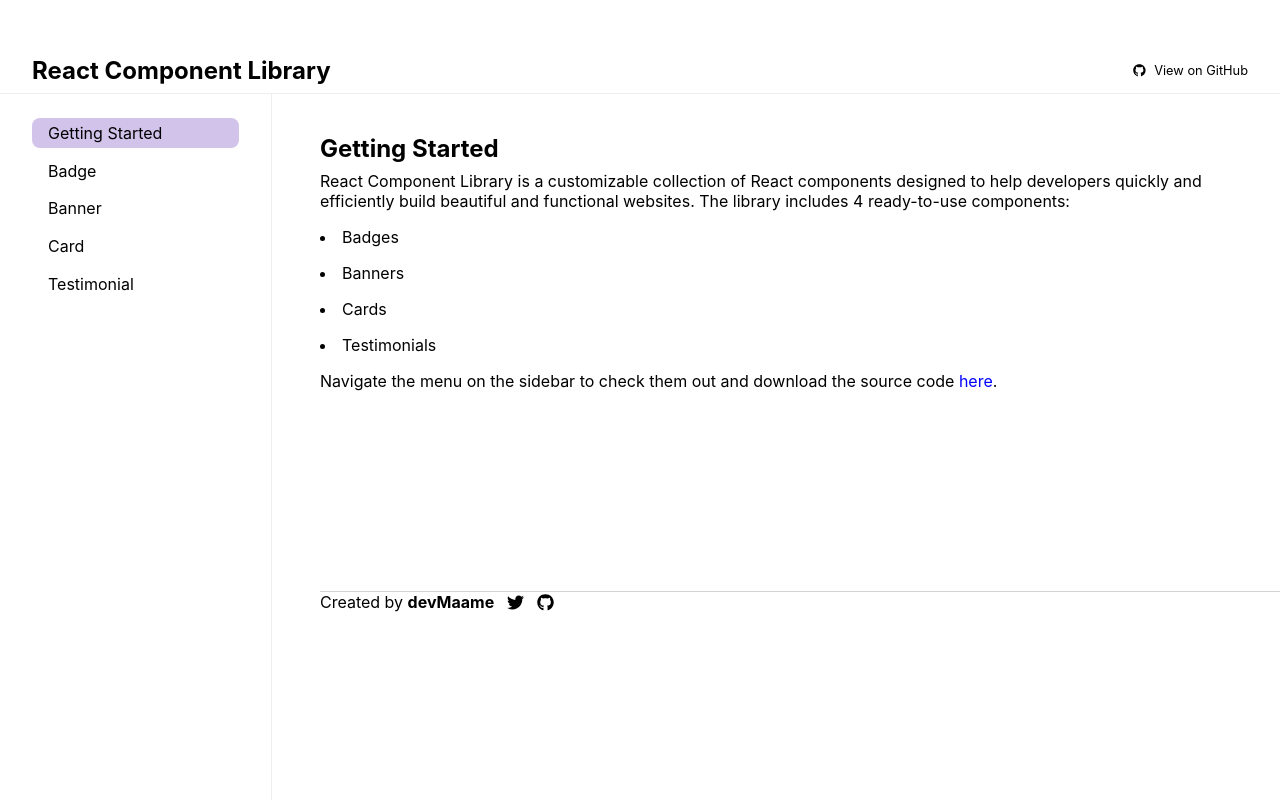
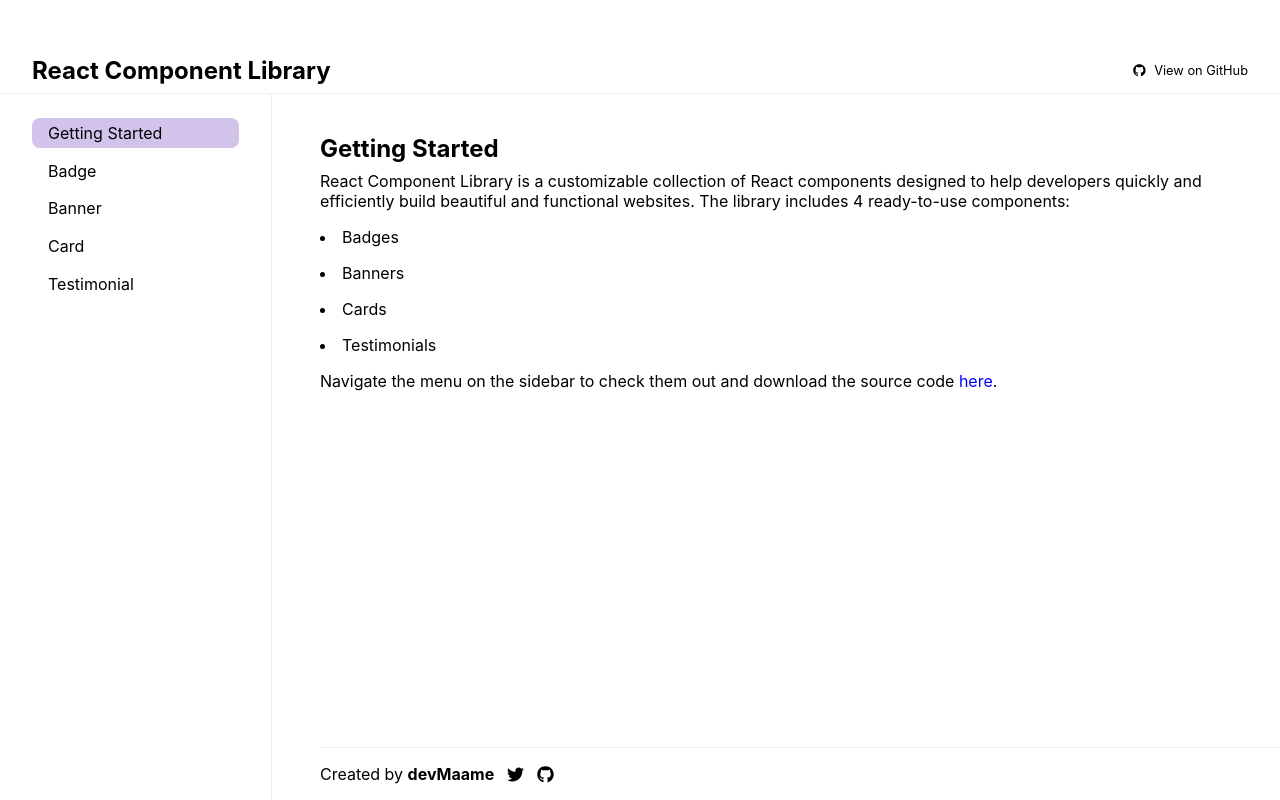
Before and after one commit to mbonamensa/component-library, a React (Vite) app: page / in a window 1280 px wide. Built offline with nearby package versions, Linux system fonts and the light colour scheme.

Commit message:
fix footer positioning issue

```diff
--- a/src/Demo/components/Footer.jsx
+++ b/src/Demo/components/Footer.jsx
@@ -4,10 +4,12 @@
 
 export default function Footer() {
     return (
-        <footer>
-            <p>Created by <strong>devMaame</strong></p>
-            <a className="footer-icon-link" href="https://x.com/devMaame" target="_blank"><FaTwitter /></a>
-            <a className="footer-icon-link" href="https://github.com/mbonamensa" target="_blank"><FaGithub /></a>
-        </footer>
+        <div className="footer-wrapper">
+            <footer>
+                <p>Created by <strong>devMaame</strong></p>
+                <a className="footer-icon-link" href="https://x.com/devMaame" target="_blank"><FaTwitter /></a>
+                <a className="footer-icon-link" href="https://github.com/mbonamensa" target="_blank"><FaGithub /></a>
+            </footer>
+        </div>
     )
 }
--- a/src/index.css
+++ b/src/index.css
@@ -15,6 +15,7 @@
 .page-layout {
     display: flex;
     flex-direction: column;
+    min-height: 100vh;
 }
 
 header {
@@ -24,15 +25,22 @@
     z-index: 100;
 }
 
+.footer-wrapper {
+    margin-top: auto;
+    overflow: hidden;
+    max-width: 1110px;
+    max-width: 1300px;
+    width: 100%;
+}
+
 footer {
     display: flex;
     align-items: center;
-    border-top: 0.1rem solid lightgrey;
+    border-top: 0.1rem solid #d3d3d361;
     gap: 0.8rem;
-    margin-left: 1rem;
-    margin-top: auto;
-    overflow: hidden;
     max-width: 1110px;
+    padding: 1rem 2rem;
+    width: 100%;
 }
 
 .footer-icon-link {
@@ -349,6 +357,7 @@
 
     footer {
         margin-left: 20rem;
+        padding: 1rem 0;
     }
 
 }
```
